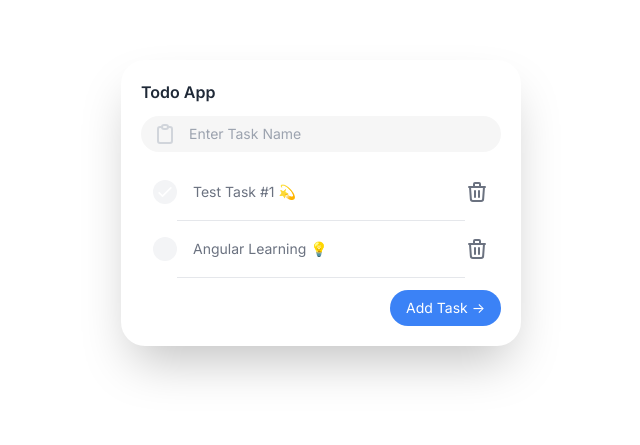
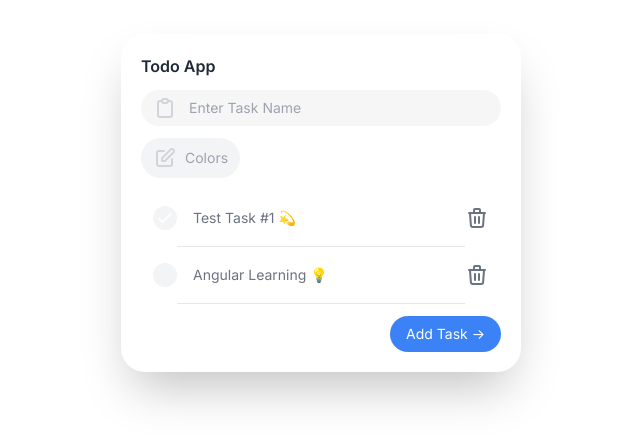
Before and after one commit to josuemartinezz/todo_angular, an Angular app: page / in a window 1280 px wide. Shown: the part 197-642 px from the top of the page, without its empty margins (319-959 px from the left). Built offline with nearby package versions, Linux system fonts and the light colour scheme.

Commit message:
☀️ Types color

```diff
--- a/src/app/app.component.html
+++ b/src/app/app.component.html
@@ -1,9 +1,18 @@
 <div class="h-screen flex items-center justify-center">
   <section class="w-[25rem] gap-y-3 flex flex-col p-5 rounded-3xl shadow-2xl">
-    <p class="font-semibold text-gray-800">{{ name }}</p>
+    <p class="font-semibold text-gray-800">Todo App</p>
     <app-input [(value)]="task" placeholder="Enter Task Name"></app-input>
+    <div *ngIf="isShowColors" class="flex gap-2">
+      <div
+        (click)="setColor(color)"
+        [style]="'background-color: #' + color.html"
+        *ngFor="let color of colors"
+        class="h-6 aspect-square rounded-full bg-gray-300 cursor-pointer"
+      ></div>
+    </div>
+    <app-badge (click)="showColors()" content="Colors"></app-badge>
     <!-- Task List -->
-    <div>
+    <div class="max-h-[360px] overflow-auto">
       <app-task-list
         (edit)="editTask($event)"
         (delete)="deleteTask($event)"
--- a/src/app/app.component.ts
+++ b/src/app/app.component.ts
@@ -1,35 +1,74 @@
 import { Component } from '@angular/core';
 
+// Types ✅
+type Colors = {
+  html: string,
+  selected: boolean
+}
 @Component({
   selector: 'app-root',
   templateUrl: './app.component.html'
 })
 
+
 export class AppComponent {
-  name: string = 'Todo App';
-
   // Variables
   task: string = '';
   tasks = [
-    { id: 1, task: 'Test Task #1 💫', done: true },
-    { id: 2, task: 'Angular Learning 💡', done: false }
+    { id: 1, task: 'Test Task #1 💫', done: true, colors: [] },
+    { id: 2, task: 'Angular Learning 💡', done: false, colors: [] }
   ];
 
+  /* Task Logic 👌 */
+  /**
+   *
+   * @param done - Task object to add.
+   */
   setTask(done: boolean = false) {
     if (!this.task) return
     this.tasks.push({
       id: this.tasks.length + 1,
       task: this.task,
-      done
+      done,
+      colors: []
     })
     this.task = '';
   }
 
+  /**
+   *
+   * @param event - Task object to edit.
+   */
   editTask(event: any) {
     this.tasks = this.tasks.map(task => task.id === event.id ? {...task, done: !event.done}: task);
   }
 
+  /**
+   *
+   * @param event - Task object to delete.
+   */
   deleteTask(event: any) {
     this.tasks = this.tasks.filter(task => task.id !== event.id);
   }
+  /* End of Task Logic 👌 */
+
+  /* Colors logic */
+  isShowColors?: boolean = false;
+  colors: Colors[] = [
+    { html: '61BD4F', selected: false },
+    { html: 'F2D600', selected: false },
+    { html: 'FF9F1A', selected: false },
+    { html: 'EB5A46', selected: false },
+    { html: 'C377E0', selected: false },
+    { html: '0079BF', selected: false }
+  ];
+
+  selectedColors: string[] = [];
+  showColors() {
+    this.isShowColors = !this.isShowColors;
+  }
+
+  setColor(color: object) {
+    console.log(color)
+  }
 }
--- a/src/app/app.module.ts
+++ b/src/app/app.module.ts
@@ -8,6 +8,7 @@ import { ButtonComponent } from './button/button.component';
 import { IconComponent } from './icon/icon.component';
 import { InputComponent } from './input/input.component';
 import { TaskListComponent } from './task-list/task-list.component';
+import { BadgeComponent } from './badge/badge.component';
 
 @NgModule({
   declarations: [
@@ -16,6 +17,7 @@ import { TaskListComponent } from './task-list/task-list.component';
     IconComponent,
     InputComponent,
     TaskListComponent,
+    BadgeComponent,
   ],
   imports: [
     BrowserModule,
--- /dev/null
+++ b/src/app/badge/badge.component.html
@@ -0,0 +1,24 @@
+<div class="flex">
+  <div
+    class="inline-flex gap-2 cursor-pointer py-2 transition-all duration-300 px-3 rounded-full group text-gray-300 hover:text-black bg-gray-100 hover:bg-gray-200 items-center"
+  >
+    <svg
+      xmlns="http://www.w3.org/2000/svg"
+      class="h-6 w-6"
+      fill="none"
+      viewBox="0 0 24 24"
+      stroke="currentColor"
+      stroke-width="2"
+    >
+      <path
+        stroke-linecap="round"
+        stroke-linejoin="round"
+        d="M11 5H6a2 2 0 00-2 2v11a2 2 0 002 2h11a2 2 0 002-2v-5m-1.414-9.414a2 2 0 112.828 2.828L11.828 15H9v-2.828l8.586-8.586z"
+      />
+    </svg>
+    <span
+      class="text-gray-400 text-sm group-hover:text-black transition-all duration-300"
+      >{{ content }}</span
+    >
+  </div>
+</div>
--- /dev/null
+++ b/src/app/badge/badge.component.ts
@@ -0,0 +1,16 @@
+import { Component, Input, OnInit } from '@angular/core';
+
+@Component({
+  selector: 'app-badge',
+  templateUrl: './badge.component.html'
+})
+export class BadgeComponent implements OnInit {
+
+  constructor() { }
+
+  @Input() content?: string;
+
+  ngOnInit(): void {
+  }
+
+}
```
Also changed, not shown: 1 other file (tests, documents, lock files or other folders).
